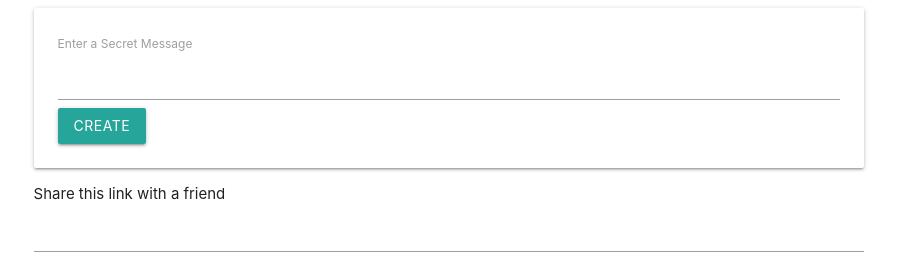
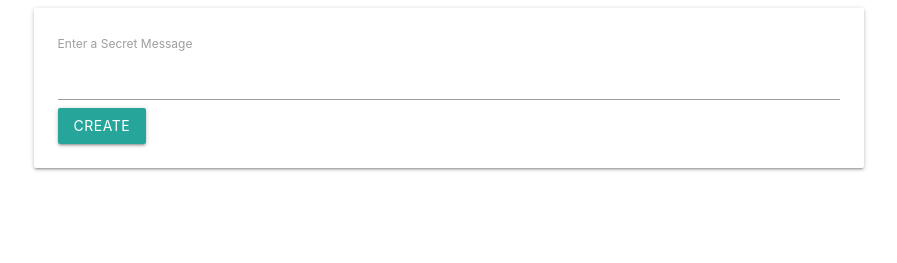
Before and after one commit to AyodeleJoshua/message, a plain HTML site: page index.html in a window 1280 px wide. Shown: the whole page, without its empty margins (191-1088 px from the left). Drawn offline with nearby package versions, Linux system fonts and the light colour scheme.

Commit message:
added hide class

```diff
--- a/index.html
+++ b/index.html
@@ -17,7 +17,7 @@
                 </form>
             </div>
 
-            <div>
+            <div class="card-panel hide">
                 Share this link with a friend
                 <input id='link-input' type="text">
             </div>
```
